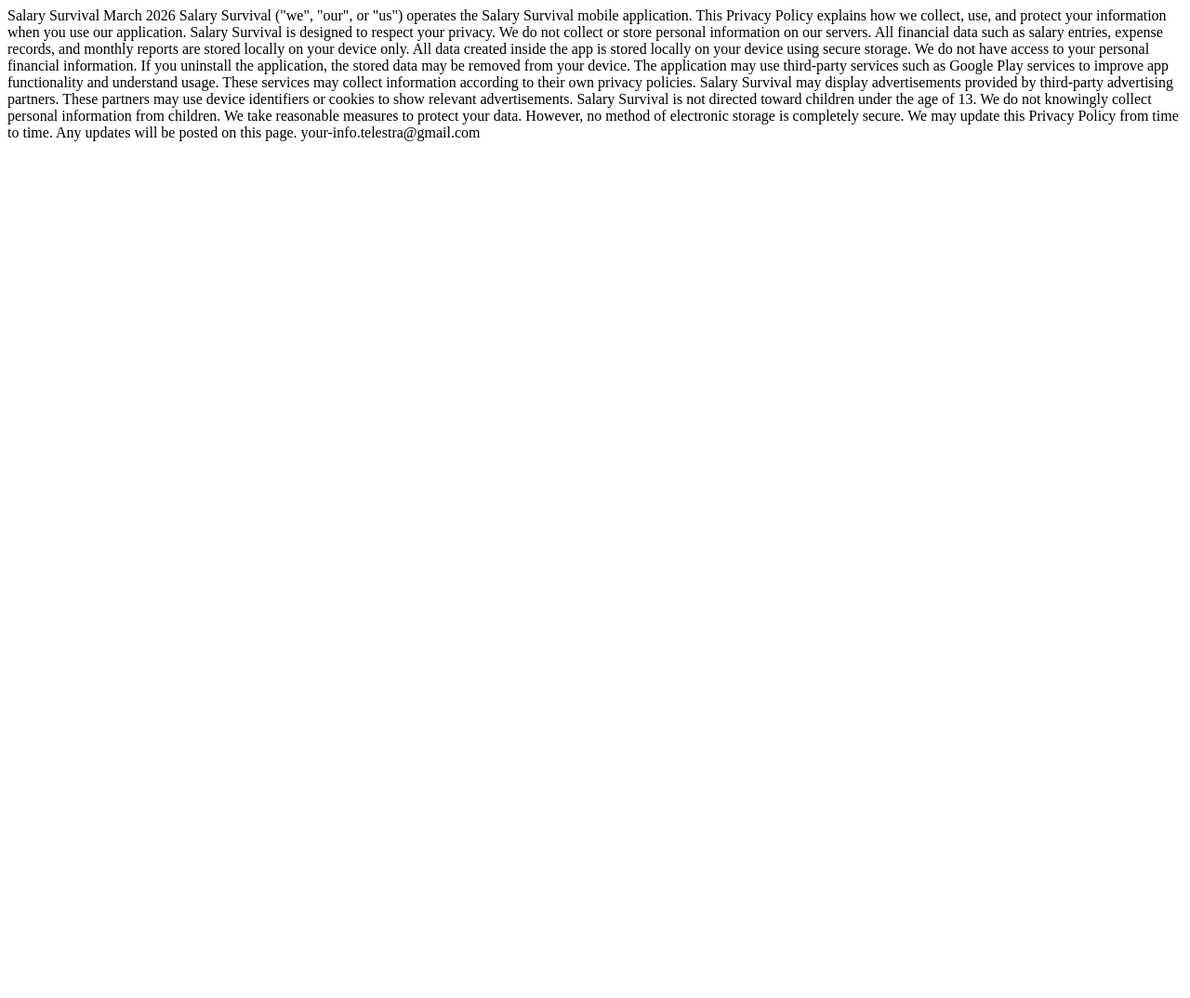
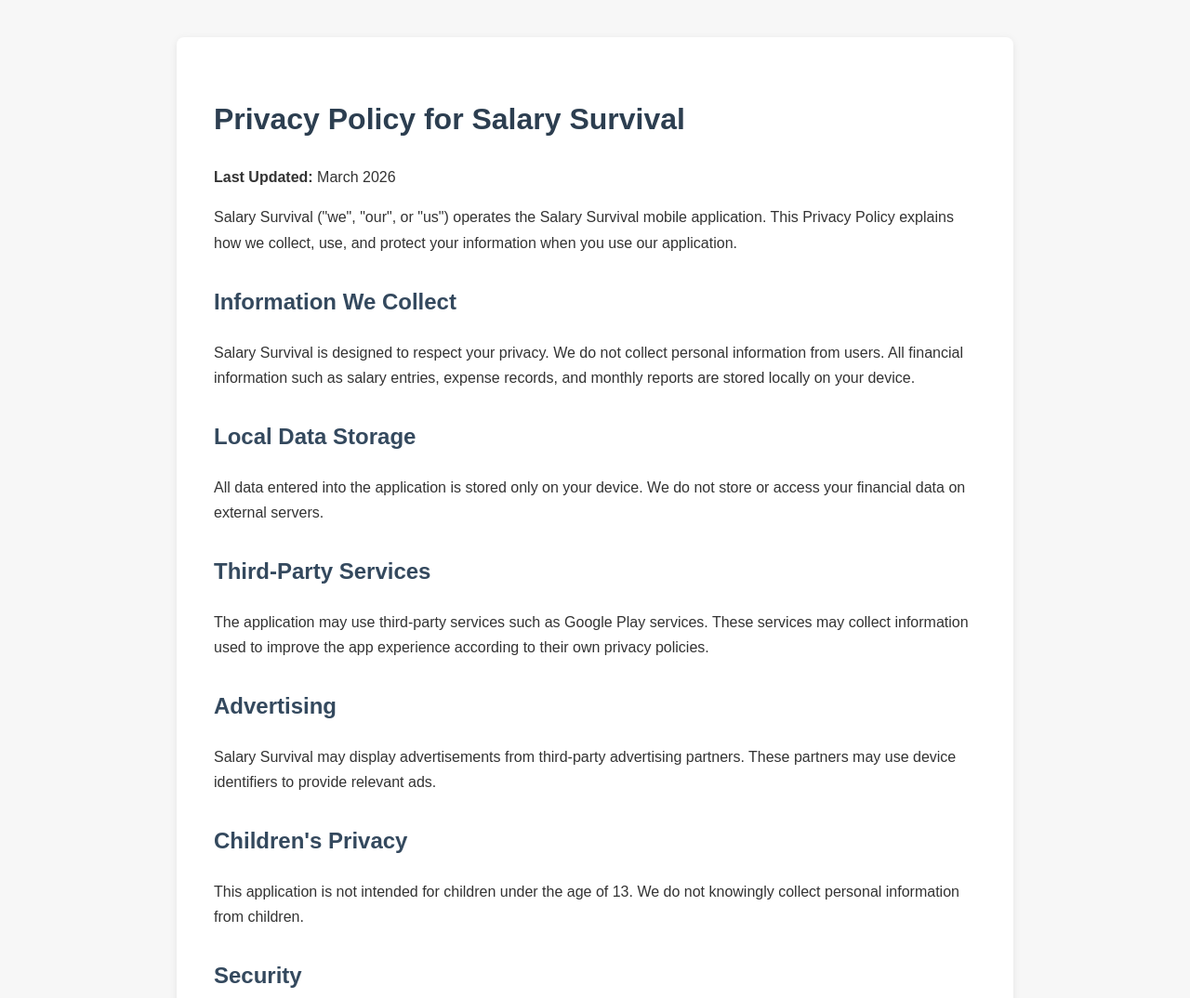
Before and after one commit to infotelestra-stack/photo-painting-privacy, a plain HTML site: page salary_policy.html in a window 1280 px wide. Shown: the top 1074 px of the page at 93% size. Before the commit the page ends 800 px from the top, so only its background shows below. Drawn offline with Linux system fonts and the light colour scheme.

Commit message:
Update salary_policy.html

```diff
--- a/salary_policy.html
+++ b/salary_policy.html
@@ -1,78 +1,122 @@
-<?xml version="1.0" encoding="UTF-8"?>
-<privacyPolicy>
-    <appName>Salary Survival</appName>
-    <lastUpdated>March 2026</lastUpdated>
+<!DOCTYPE html>
+<html lang="en">
+<head>
+<meta charset="UTF-8">
+<title>Salary Survival - Privacy Policy</title>
 
-    <introduction>
+<style>
+
+body{
+font-family: Arial, Helvetica, sans-serif;
+max-width: 900px;
+margin: auto;
+padding: 40px;
+line-height: 1.7;
+background:#f7f7f7;
+color:#333;
+}
+
+.container{
+background:white;
+padding:40px;
+border-radius:8px;
+box-shadow:0 2px 8px rgba(0,0,0,0.08);
+}
+
+h1{
+color:#2c3e50;
+}
+
+h2{
+margin-top:30px;
+color:#34495e;
+}
+
+.footer{
+margin-top:40px;
+font-size:14px;
+color:#666;
+}
+
+</style>
+
+</head>
+
+<body>
+
+<div class="container">
+
+<h1>Privacy Policy for Salary Survival</h1>
+
+<p><strong>Last Updated:</strong> March 2026</p>
+
+<p>
 Salary Survival ("we", "our", or "us") operates the Salary Survival mobile application.
 This Privacy Policy explains how we collect, use, and protect your information when you use our application.
-    </introduction>
+</p>
 
-    <informationCollection>
-        <title>Information We Collect</title>
-        <description>
-            Salary Survival is designed to respect your privacy.
-            We do not collect or store personal information on our servers.
-        </description>
+<h2>Information We Collect</h2>
 
-        <dataStoredLocally>
-            All financial data such as salary entries, expense records, and monthly reports
-            are stored locally on your device only.
-        </dataStoredLocally>
-    </informationCollection>
+<p>
+Salary Survival is designed to respect your privacy. We do not collect personal information from users.
+All financial information such as salary entries, expense records, and monthly reports are stored locally on your device.
+</p>
 
-    <dataStorage>
-        <title>Data Storage</title>
-        <description>
-            All data created inside the app is stored locally on your device using secure storage.
-            We do not have access to your personal financial information.
-            If you uninstall the application, the stored data may be removed from your device.
-        </description>
-    </dataStorage>
+<h2>Local Data Storage</h2>
 
-    <thirdPartyServices>
-        <title>Third-Party Services</title>
-        <description>
-            The application may use third-party services such as Google Play services
-            to improve app functionality and understand usage.
-            These services may collect information according to their own privacy policies.
-        </description>
-    </thirdPartyServices>
+<p>
+All data entered into the application is stored only on your device.
+We do not store or access your financial data on external servers.
+</p>
 
-    <advertising>
-        <title>Advertising</title>
-        <description>
-            Salary Survival may display advertisements provided by third-party advertising partners.
-            These partners may use device identifiers or cookies to show relevant advertisements.
-        </description>
-    </advertising>
+<h2>Third-Party Services</h2>
 
-    <childrenPrivacy>
-        <title>Children's Privacy</title>
-        <description>
-            Salary Survival is not directed toward children under the age of 13.
+<p>
+The application may use third-party services such as Google Play services.
+These services may collect information used to improve the app experience according to their own privacy policies.
+</p>
+
+<h2>Advertising</h2>
+
+<p>
+Salary Survival may display advertisements from third-party advertising partners.
+These partners may use device identifiers to provide relevant ads.
+</p>
+
+<h2>Children's Privacy</h2>
+
+<p>
+This application is not intended for children under the age of 13.
 We do not knowingly collect personal information from children.
-        </description>
-    </childrenPrivacy>
+</p>
 
-    <security>
-        <title>Security</title>
-        <description>
+<h2>Security</h2>
+
+<p>
 We take reasonable measures to protect your data.
 However, no method of electronic storage is completely secure.
-        </description>
-    </security>
+</p>
 
-    <policyChanges>
-        <title>Changes to This Policy</title>
-        <description>
-            We may update this Privacy Policy from time to time.
+<h2>Changes to This Privacy Policy</h2>
+
+<p>
+We may update our Privacy Policy from time to time.
 Any updates will be posted on this page.
-        </description>
-    </policyChanges>
+</p>
 
-    <contact>
-        <title>Contact Us</title>
-        <email>your-info.telestra@gmail.com</email>
-    </contact>
-</privacyPolicy>
+<h2>Contact Us</h2>
+
+<p>
+If you have questions about this Privacy Policy, you can contact us at:
+</p>
+
+<p><strong>info.telestra@gmail.com</strong></p>
+
+<div class="footer">
+<p>© 2026 Salary Survival</p>
+</div>
+
+</div>
+
+</body>
+</html>
```
Lines whose indentation alone changed are shown as unchanged.
